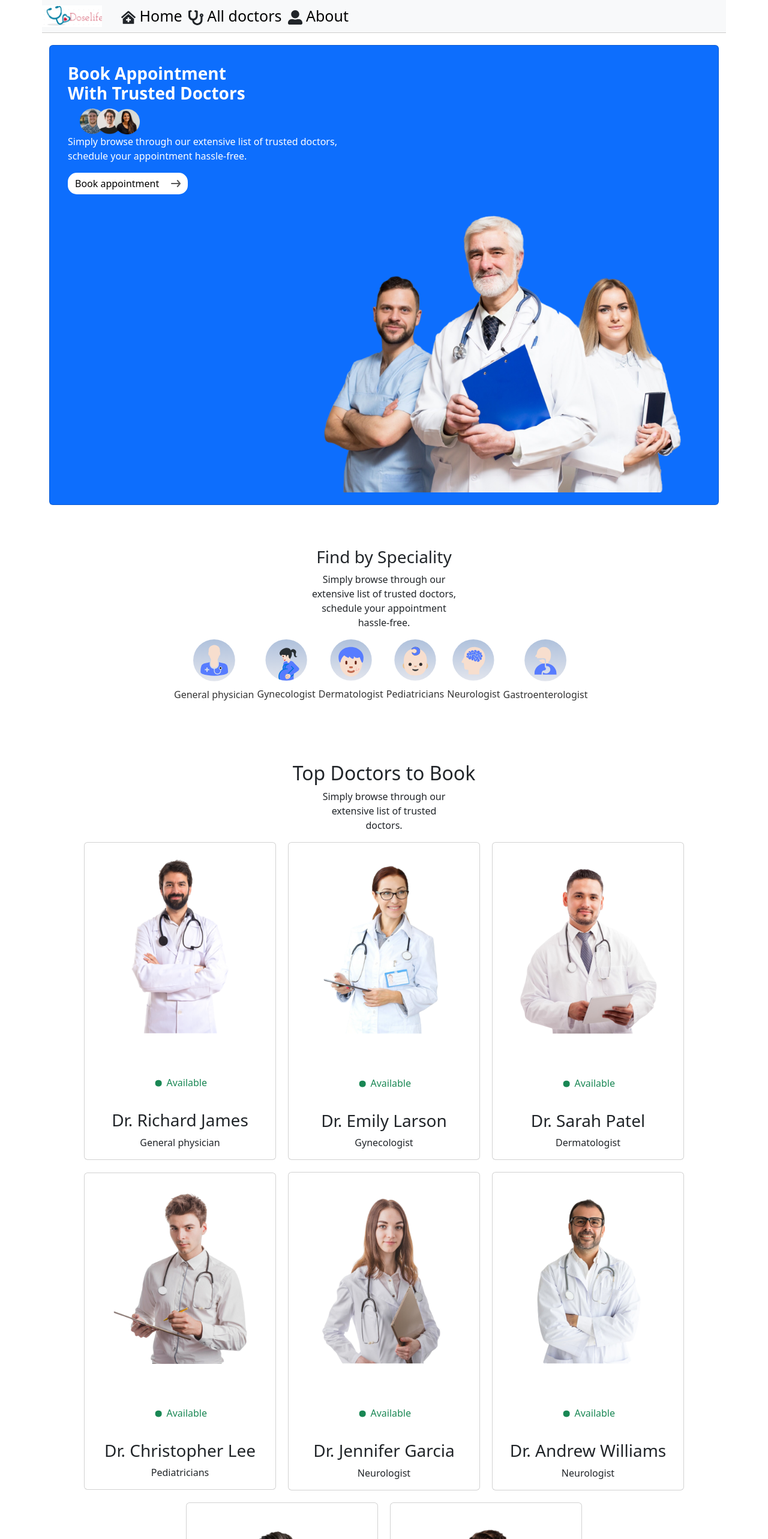
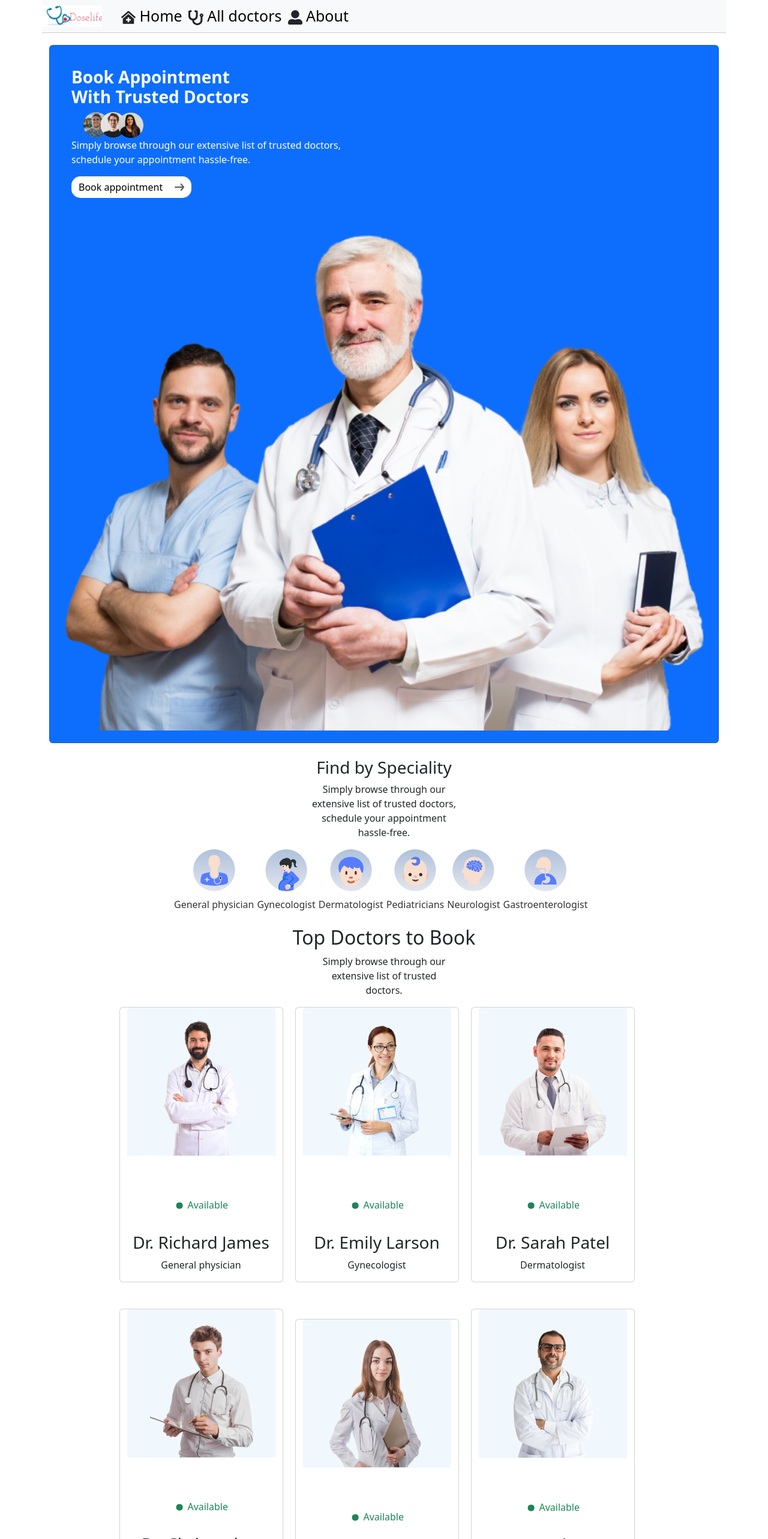
Before and after one commit to Koech161/dose-life--doctor-appointment, a React (Create React App) app: page / in a window 1280 px wide. Shown: the top 2566 px of the page at 60% size. Built offline with nearby package versions, Linux system fonts and the light colour scheme.

Commit message:
bootstrap

```diff
--- a/src/assets/assets.js
+++ b/src/assets/assets.js
@@ -93,7 +93,7 @@ export const doctors = [
         speciality: 'General physician',
         degree: 'MBBS',
         experience: '4 Years',
-        about: 'Dr. Davis has a strong commitment to delivering comprehensive medical care, focusing on preventive medicine, early diagnosis, and effective treatment strategies. Dr. Davis has a strong commitment to delivering comprehensive medical care, focusing on preventive medicine, early diagnosis, and effective treatment strategies.',
+        about: 'Dr. Richard has a strong commitment to delivering comprehensive medical care, focusing on preventive medicine, early diagnosis, and effective treatment strategies. Dr. Richard  has a strong commitment to delivering comprehensive medical care, focusing on preventive medicine, early diagnosis, and effective treatment strategies.',
         fees: 50,
         address: {
             line1: '17th Cross, Richmond',
--- a/src/components/About.js
+++ b/src/components/About.js
@@ -5,7 +5,7 @@ import { hover } from '@testing-library/user-event/dist/hover'
 const About = () => {
   return (
     <div className='container my-5'>
-    <h1 className='text-center mb-4'>About Us</h1>
+    <h1 className='text-center mb-4 fw-bold'>About Us</h1>
     <div className='row align-items-center'>
         <div className='col-md-6 mb-4'>
             <img className='img-fluid rounded shadow-sm' src={assets.about_image} alt='about' />
@@ -14,25 +14,25 @@ const About = () => {
             <p className='lead'>
                 Welcome to Doselife, your trusted partner in managing your healthcare needs conveniently and efficiently. At Doselife, we understand the challenges individuals face when it comes to scheduling doctor appointments and managing their health records.
             </p>
-            <p>
+            <p className='lead'>
                 Doselife is committed to excellence in healthcare technology. We continuously strive to enhance our platform, integrating the latest advancements to improve user experience and deliver superior service. Whether you're booking your first appointment or managing ongoing care, Doselife is here to support you every step of the way.
             </p>
 
-            <p className='fw-bold mt-4'>Our vision</p>
+            <p className='fw-bold mt-4 text-center'>Our vision</p>
     <p>
     Our vision at Prescripto is to create a seamless healthcare experience for every user. We aim to bridge the gap between patients and healthcare providers, making it easier for you to access the care you need, when you need it.</p>
         </div>
     </div>
-    <h4 className='text-center my-4'>Why Choose Us</h4>
+    <h4 className='text-center my-4 fw-bold'>Why Choose Us</h4>
         <div className='row'>
             <div className='col-md-4 mb-4'>
-                <div className='card p-3 shadow-sm hover-bg-primary'>
+                <div className='card p-3 shadow-sm card-outline-primary hover-bg-primary'>
                     <h5 className='card-title fw-bold'>Efficiency</h5>
                     <p className='card-text'>Streamlined appointment scheduling that fits into your busy lifestyle.</p>
                 </div>
             </div>
             <div className='col-md-4 mb-4'>
-                <div className='card p-3 shadow-sm hover-bg-primary'>
+                <div className='card p-3 shadow-sm hover-effect-bg-primary'>
                     <h5 className='card-title fw-bold'>Convenience</h5>
                     <p className='card-text'>Access to a network of trusted healthcare professionals in your area.</p>
                 </div>
--- a/src/components/Home.js
+++ b/src/components/Home.js
@@ -9,17 +9,17 @@ const Home = () => {
 
         <div className='home-container container'>
             <div className='home-card card bg-primary text-white '>
-              <div className='head-content'>
+              <div className='head-content card-body'>
                 <h3 className='text-white fw-bolder'>Book Appointment <br></br>
                 With Trusted Doctors</h3>
-            <img className='group-img' src={assets.group_profiles}   alt='group-profiles'/>
+            <img className='group-img img-fluid' src={assets.group_profiles}   alt='group-profiles'/>
             <p>Simply browse through our extensive list of trusted doctors,<br></br>
             schedule your appointment hassle-free.</p>
             <button className='btn btn-light' >Book appointment   <img src={assets.arrow_icon} alt='arrow'/> </button>
             </div>
-            <img className='header-img ' src={assets.header_img} alt='header'/>
+            <img className='header-img img-fluid' src={assets.header_img} alt='header'/>
             </div>
-            <div className='speciality'>
+            <div className='speciality mt-4'>
                <h3>Find by Speciality
                </h3>
                <p>Simply browse through our<br></br> extensive list
@@ -37,13 +37,13 @@ const Home = () => {
                 ))}
                 </div>
 
-                <div className='doctors'>
+                <div className='doctors mt-4'>
                   <h2>Top Doctors to Book</h2>
                   <p>Simply browse through our <br></br>extensive list of trusted<br></br> doctors.</p>
-                  <div className='doc-cards container'>
+                  <div className='doc-cards container row'>
                   {doctors.slice(0,8).map((doc)=>(
-                    <div className='doctor-card card card-hover-effect style="width: 18rem;' key={doc._id}>
-                      <img className='doc-img card-img mb-3' src={doc.image} alt={doc.name}/>
+                    <div className='doctor-card card card-hover-effect col-md-3 mb-4 style="width: 18rem;' key={doc._id}>
+                      <img className='doc-img card-img-top bg-primary-light mb-3' src={doc.image} alt={doc.name}/>
                       {newLocal}
                       <h3>{doc.name}</h3>
                       <p>{doc.speciality}</p>
@@ -51,11 +51,12 @@ const Home = () => {
                       </div>
                   ))}
                   </div>
+                  <button className='btn btn-light bg-primary'>More <span>{'>'}{'>'}</span></button>
                 </div>
 
 
-           <div className='card bottom-card bg-primary container'>
-            <div className='bottom-content'>
+           <div className='card bottom-card bg-primary container mt-4'>
+            <div className='bottom-content card-body'>
             <h2 className='text-light'>Book Appointment<br></br> 10+ Trusted Doctors</h2>
                   <button className='btn btn-light'>Create account</button>
             </div>
--- a/src/style/Home.css
+++ b/src/style/Home.css
@@ -1,5 +1,5 @@
 .home-container{
-    background: white;
+
     flex: 1;
     margin-top: 20px;
 
@@ -143,6 +143,9 @@
     transform: translateY(-20px);
     box-shadow: 0 10px 20px rgba(0, 0, 0, 0.3);
 }
+.bg-primary-light{
+    background-color: #f0f8fd;
+}
 
 .dot{
     font-size: 4em;
```
Also changed, not shown: src/components/Doctors.js (+2 -15 lines).
